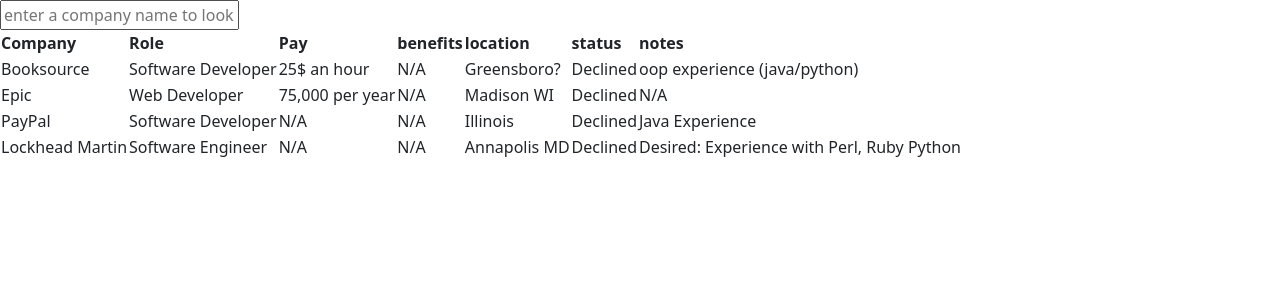
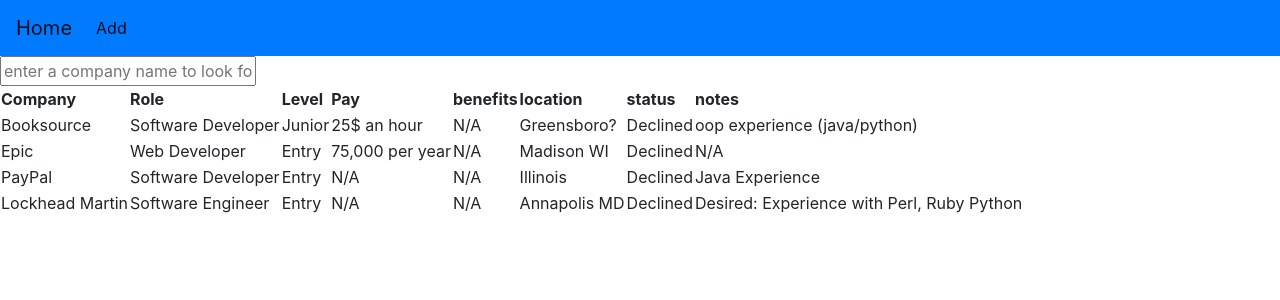
Before and after one commit to Sutopu/applicationer, a Django app: page / in a window 1280 px wide. Shown: the top 300 px of the page. Run offline with Django 3.2, Linux system fonts and the light colour scheme; data comes from the database, SQL or seed files in the repository; some libraries are stand-ins or nearby versions.

Commit message:
added navbar

```diff
--- a/mysite/main/templates/header.html
+++ b/mysite/main/templates/header.html
@@ -1,11 +1,12 @@
 <!DOCTYPE html>
 <head>
     <title>applications</title>
-    <link href="https://cdn.jsdelivr.net/npm/bootstrap@5.0.0-beta3/dist/css/bootstrap.min.css" rel="stylesheet" integrity="sha384-eOJMYsd53ii+scO/bJGFsiCZc+5NDVN2yr8+0RDqr0Ql0h+rP48ckxlpbzKgwra6" crossorigin="anonymous">
+    <link rel="stylesheet" href="https://maxcdn.bootstrapcdn.com/bootstrap/4.0.0/css/bootstrap.min.css" integrity="sha384-Gn5384xqQ1aoWXA+058RXPxPg6fy4IWvTNh0E263XmFcJlSAwiGgFAW/dAiS6JXm" crossorigin="anonymous">
 </head>
 
 <body>
+    {% include "includes/navbar.html" %}
     {% block body %}
     {% endblock %}
-    <script src="https://cdn.jsdelivr.net/npm/bootstrap@5.0.0-beta3/dist/js/bootstrap.bundle.min.js" integrity="sha384-JEW9xMcG8R+pH31jmWH6WWP0WintQrMb4s7ZOdauHnUtxwoG2vI5DkLtS3qm9Ekf" crossorigin="anonymous"></script>
+    <script src="https://maxcdn.bootstrapcdn.com/bootstrap/4.0.0/js/bootstrap.min.js" integrity="sha384-JZR6Spejh4U02d8jOt6vLEHfe/JQGiRRSQQxSfFWpi1MquVdAyjUar5+76PVCmYl" crossorigin="anonymous"></script>
 </body>
--- a/mysite/main/templates/home.html
+++ b/mysite/main/templates/home.html
@@ -9,6 +9,7 @@
 <table>
     <th>Company</th>
     <th>Role</th>
+    <th>Level</th>
     <th>Pay</th>
     <th>benefits</th>
     <th>location</th>
@@ -18,6 +19,7 @@
         <tr>
             <td>{{application.company}}</td>
             <td>{{application.role}}</td>
+            <td>{{application.level}}</td>
             <td>{{application.pay}}</td>
             <td>{{application.benefits}}</td>
             <td>{{application.location}}</td>
--- a/mysite/main/templates/includes/navbar.html
+++ b/mysite/main/templates/includes/navbar.html
@@ -0,0 +1,14 @@
+<nav class="navbar navbar-expand-lg navbar-light bg-primary">
+    <a class="navbar-brand" href="/">Home</a>
+    <button class="navbar-toggler" type="button" data-toggle="collapse" data-target="#navbarSupportedContent" aria-controls="navbarSupportedContent" aria-expanded="false" aria-label="Toggle navigation">
+      <span class="navbar-toggler-icon"></span>
+    </button>
+
+    <div class="collapse navbar-collapse" id="navbarSupportedContent">
+      <ul class="navbar-nav mr-auto">
+        <li class="nav-item active">
+          <a class="nav-link" href="/add">Add <span class="sr-only">(current)</span></a>
+        </li>
+      </ul>
+    </div>
+  </nav>
```
Also changed, not shown: 1 other file.
